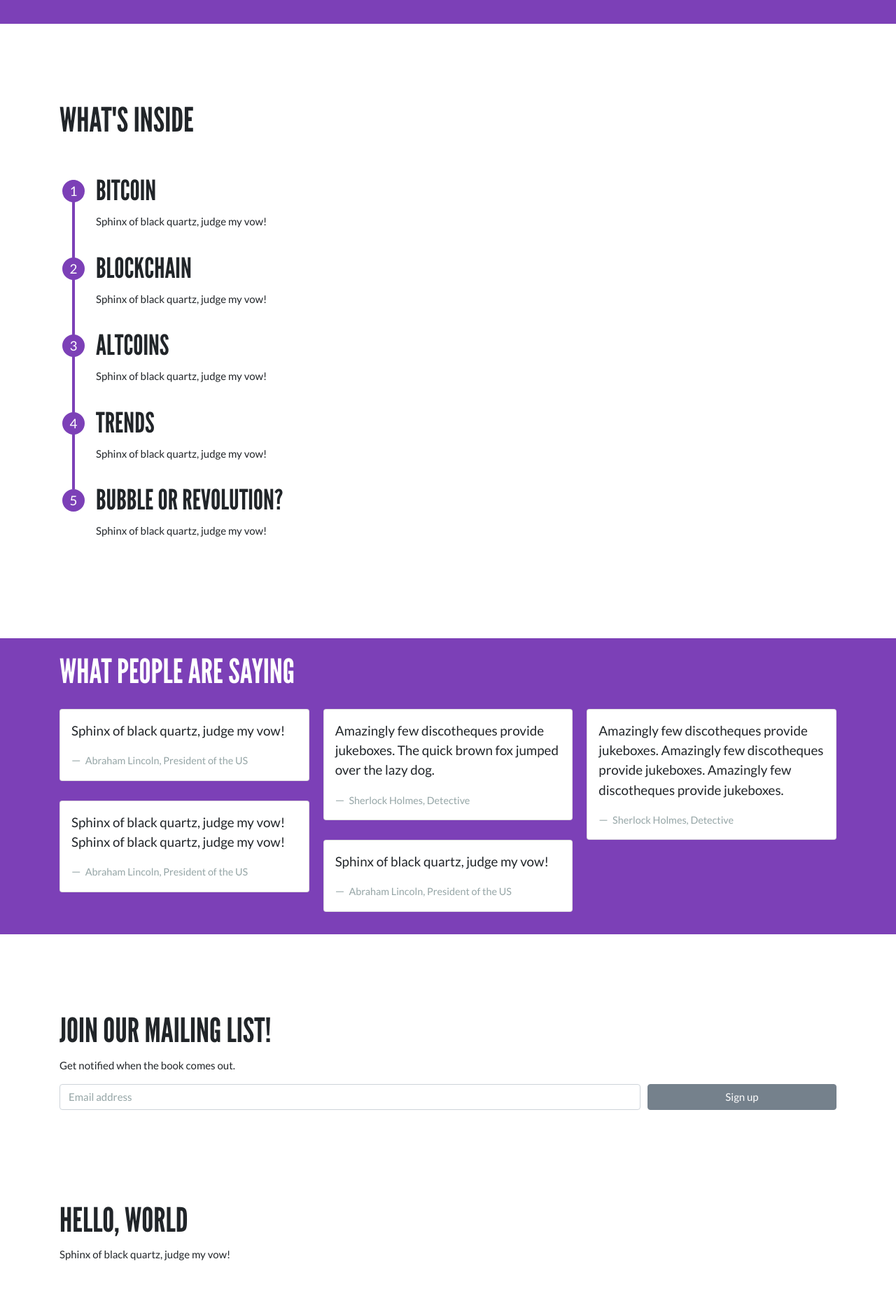
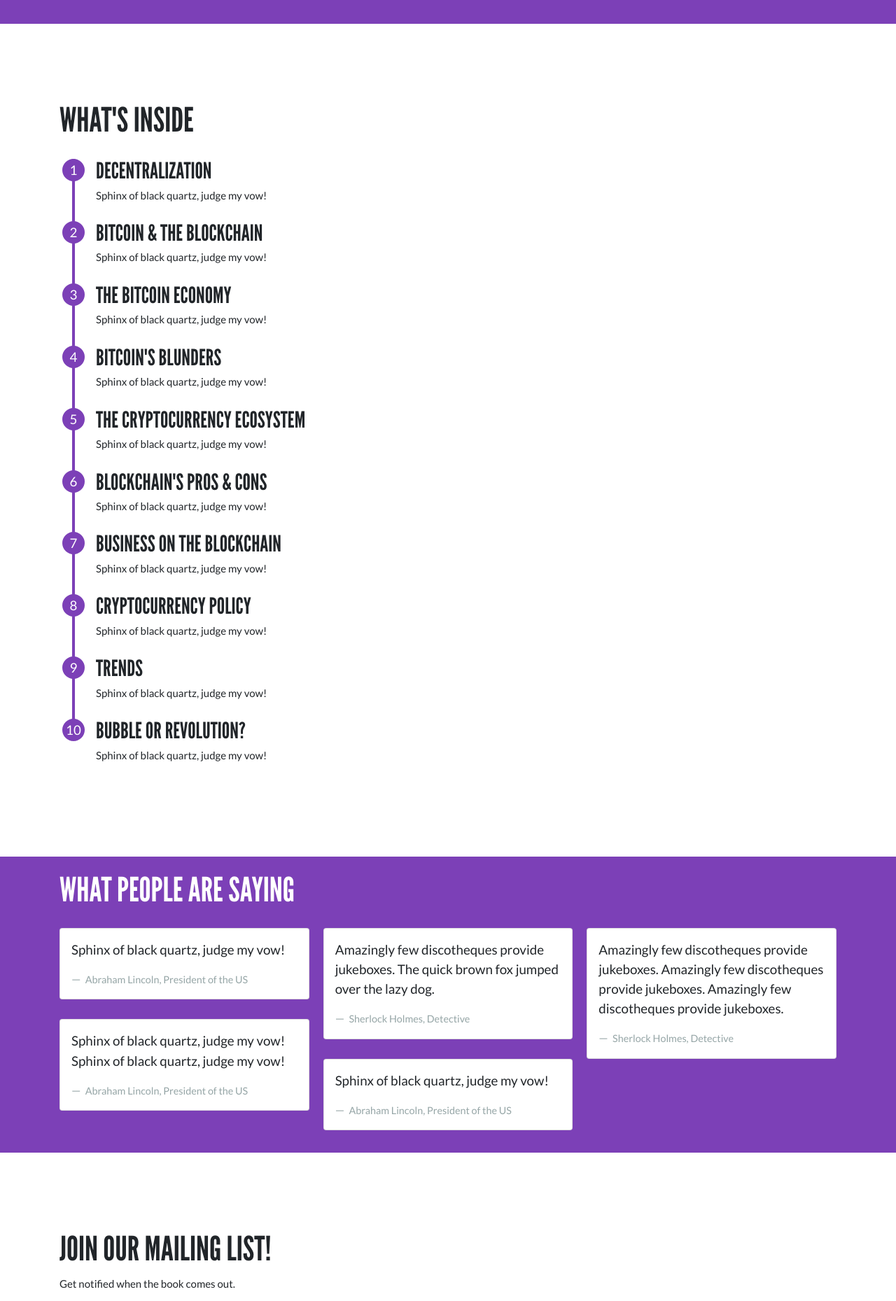
Before and after one commit to bubbleorrevolution/BubbleOrRevolution.github.io, a Jekyll site: the page built from index.html, in a window 1280 px wide. Shown: the part 2769-4628 px from the top of the page at 70% size. Built offline with Jekyll 4.4.1, drawn with Linux system fonts in a browser that asks for light colours; nearby versions of some CDN libraries.

Commit message:
add real chapter names

```diff
--- a/_data/chapters.yml
+++ b/_data/chapters.yml
@@ -1,10 +1,20 @@
--   title: Bitcoin
+-   title:       "Decentralization"
     description: Sphinx of black quartz, judge my vow!
--   title: Blockchain
+-   title:       "Bitcoin & the Blockchain"
     description: Sphinx of black quartz, judge my vow!
--   title: Altcoins
+-   title:       "The Bitcoin Economy"
     description: Sphinx of black quartz, judge my vow!
--   title: Trends
+-   title:       "Bitcoin's Blunders"
     description: Sphinx of black quartz, judge my vow!
--   title: Bubble or Revolution?
+-   title:       "The Cryptocurrency Ecosystem"
     description: Sphinx of black quartz, judge my vow!
+-   title:       "Blockchain's Pros & Cons"
+    description: Sphinx of black quartz, judge my vow!
+-   title:       "Business on the Blockchain"
+    description: Sphinx of black quartz, judge my vow!
+-   title:       "Cryptocurrency Policy"
+    description: Sphinx of black quartz, judge my vow!
+-   title:       "Trends"
+    description: Sphinx of black quartz, judge my vow!
+-   title:       "Bubble or Revolution?"
+    description: Sphinx of black quartz, judge my vow!
--- a/assets/css/custom.scss
+++ b/assets/css/custom.scss
@@ -161,7 +161,7 @@ $chapter_bubble_size: 2rem;
 $chapter_border_width: 0.25rem;
 $chapter_line_width: $chapter_border_width / 2;
 $center_line_offset: $chapter_bubble_size / 2 + $chapter_line_width;
-$chapter_bubble_top_offset: 0.5rem;
+$chapter_bubble_top_offset: 0.125rem; // depends on header level we use
 
 .chapter-line {
   height: 100%;
--- a/index.html
+++ b/index.html
@@ -161,7 +161,7 @@ layout: default
         <div class="container">
           <h1>What's Inside</h1>
 
-          <div class="mx-auto mt-5">
+          <div class="mx-auto mt-4">
             {% for chapter in site.data.chapters %}
             <div class="d-flex chapter-bubble-line-holder">
               <div class="chapter-line-holder">
@@ -170,8 +170,8 @@ layout: default
               <div class="chapter-number-bubble align-self-top">
                 <span class="lead">{{ forloop.index }}</span>
               </div>
-              <div class="ml-3 mb-3">
-                <h2>{{ chapter.title }}</h2>
+              <div class="ml-3 mb-2">
+                <h2 class="h3 mb-1">{{ chapter.title }}</h2>
                 <p>{{ chapter.description }}</p>
               </div>
             </div>
```
